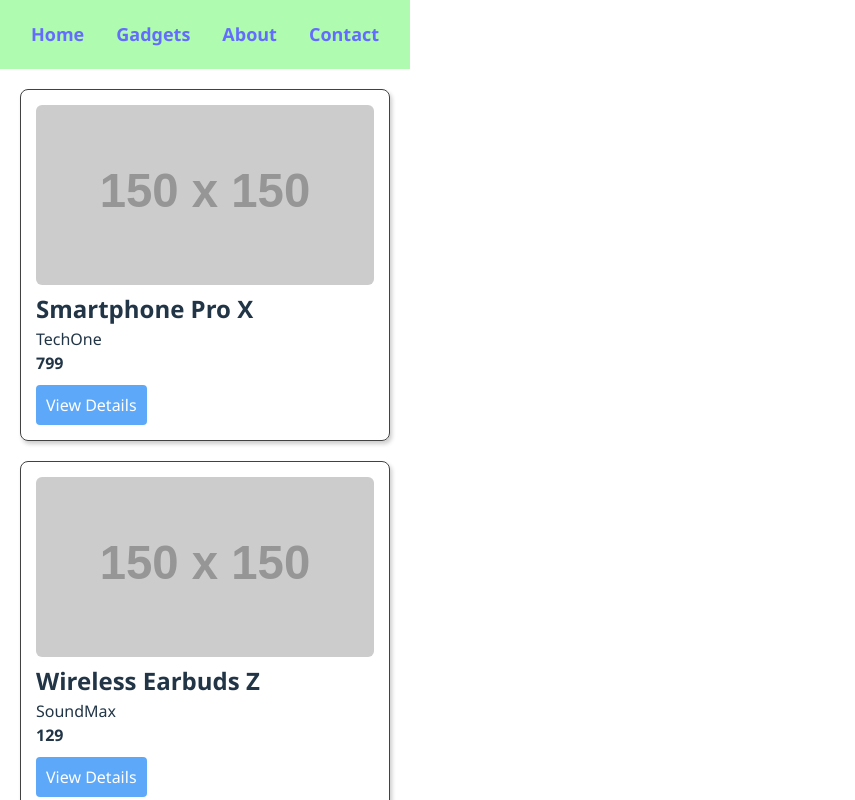
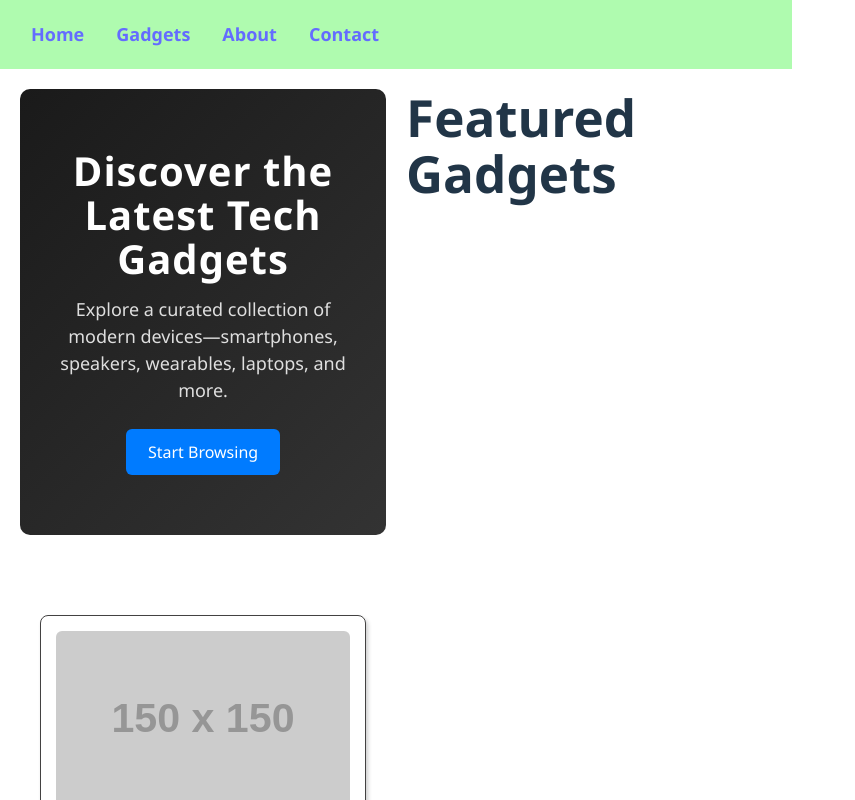
Before and after one commit to bijayjha2025/React_Practice, a React (Vite) app in the folder GadgetCatalog/gadgetcatalog/: page / in a window 1280 px wide. Shown: the top 800 px of the page, without its empty margins (0-855 px from the left). Built offline with nearby package versions, Linux system fonts and the light colour scheme.

Commit message:
Hero section addition

```diff
--- a/GadgetCatalog/gadgetcatalog/src/App.css
+++ b/GadgetCatalog/gadgetcatalog/src/App.css
@@ -171,3 +171,41 @@
   border: 1px solid rgba(0, 0, 0, 0.81);
   background-color: rgb(87, 87, 255);
 }
+
+.heroSectionContainer {
+  width: 100%;
+  padding: 60px 30px;
+  background: linear-gradient(135deg, #1a1a1a, #333);
+  color: white;
+  text-align: center;
+  border-radius: 10px;
+  margin-bottom: 40px;
+}
+
+.heroSectionContainer h1 {
+  font-size: 40px;
+  margin-bottom: 15px;
+  letter-spacing: 1px;
+}
+
+.heroSectionContainer p {
+  font-size: 18px;
+  max-width: 600px;
+  margin: 0 auto 25px;
+  opacity: 0.85;
+}
+
+.heroSectionContainer button {
+  padding: 12px 22px;
+  font-size: 16px;
+  background: #007bff;
+  color: white;
+  border: none;
+  border-radius: 6px;
+  cursor: pointer;
+  transition: 0.2s;
+}
+
+.heroSectionContainer button:hover {
+  background: #005fcc;
+}
--- /dev/null
+++ b/GadgetCatalog/gadgetcatalog/src/Components/HeroSection.jsx
@@ -0,0 +1,19 @@
+
+import { useNavigate } from "react-router-dom";
+
+function HeroSection() {
+  const navigate = useNavigate();
+
+  return (
+    <div className="heroSectionContainer">
+      <h1>Discover the Latest Tech Gadgets</h1>
+      <p>Explore a curated collection of modern devices—smartphones, speakers, wearables, laptops, and more.</p>
+
+      <button onClick={() => navigate("/gadgets")}>
+        Start Browsing
+      </button>
+    </div>
+  );
+}
+
+export default HeroSection;
--- a/GadgetCatalog/gadgetcatalog/src/Pages/Home.jsx
+++ b/GadgetCatalog/gadgetcatalog/src/Pages/Home.jsx
@@ -2,22 +2,27 @@
 import React from "react";
 import { gadgets } from "../Data/Gadgets";
 import { Link } from "react-router-dom";
+import HeroSection from "../Components/HeroSection.jsx";
 
 
 function Home(){
     return(
         <div className="homeContainer">
-            {
-                gadgets.slice(0, 6).map((g)=> (
-                    <div key={g.id} className="homeCard">
+            <HeroSection/>
+
+            <h1>Featured Gadgets</h1>
+            <div className="gadgetGrid">
+            {gadgets.slice(0, 6).map((g)=> (
+                <div key={g.id} className="homeCard">
                         <img src={g.image} alt={g.name}/>
                         <h2>{g.name}</h2>
                         <p>{g.brand}</p>
                         <p><strong>{g.price}</strong></p>
 
-                        <Link to={`/gadgets/${g.id}`}>View Details</Link>
-                    </div>
+                        <Link to={`/gadgets/${g.id}`} className="cardLink">View Details</Link>
+                </div>
                 ))}
+            </div>
         </div>
     );
 }
```
